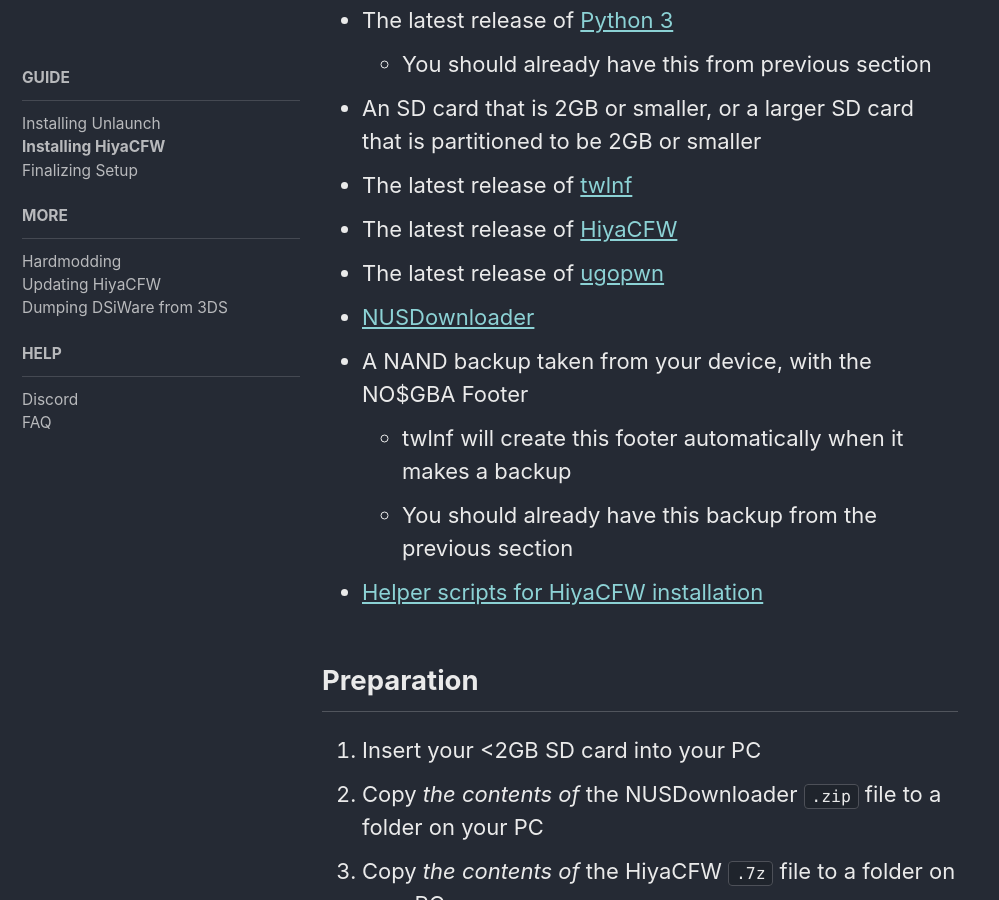
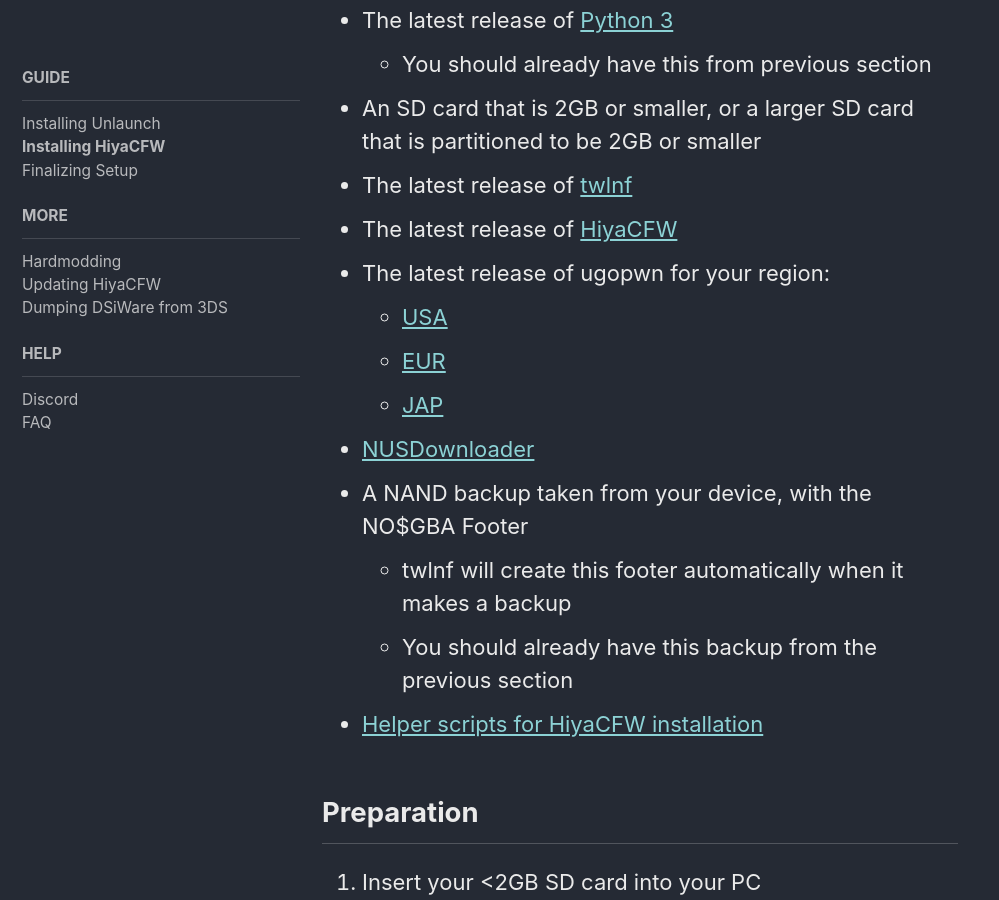
Before and after one commit to emiyl/dsi.cfw.guide-archive, a Jekyll site: the page built from guide/installing-hiyacfw.md, in a window 1280 px wide and 900 px high, scrolled down 1068 px. Shown: the whole window, without its empty margins (0-999 px from the left). Built offline with Jekyll 4.4.1, drawn with Linux system fonts in a browser that asks for light colours; nearby versions of some CDN libraries.

Commit message:
Fix ugopwn link in "Installing HiyaCFW"

```diff
--- a/guide/installing-hiyacfw.md
+++ b/guide/installing-hiyacfw.md
@@ -25,7 +25,10 @@
 - An SD card that is 2GB or smaller, or a larger SD card that is partitioned to be 2GB or smaller
 - The latest release of [twlnf](https://github.com/Jimmy-Z/twlnf/releases){:target="_blank"}
 - The latest release of [HiyaCFW](https://github.com/Robz8/hiyaCFW/releases){:target="_blank"}
-- The latest release of [ugopwn](/assets/files/ugopwn.zip)
+- The latest release of ugopwn for your region:
+  - [USA](/assets/files/ugopwn_usa.zip)
+  - [EUR](/assets/files/ugopwn_eur.zip)
+  - [JAP](/assets/files/ugopwn_jap.zip)
 - [NUSDownloader](/assets/files/NUSDownloader.zip)
 - A NAND backup taken from your device, with the NO$GBA Footer
   - twlnf will create this footer automatically when it makes a backup
```
